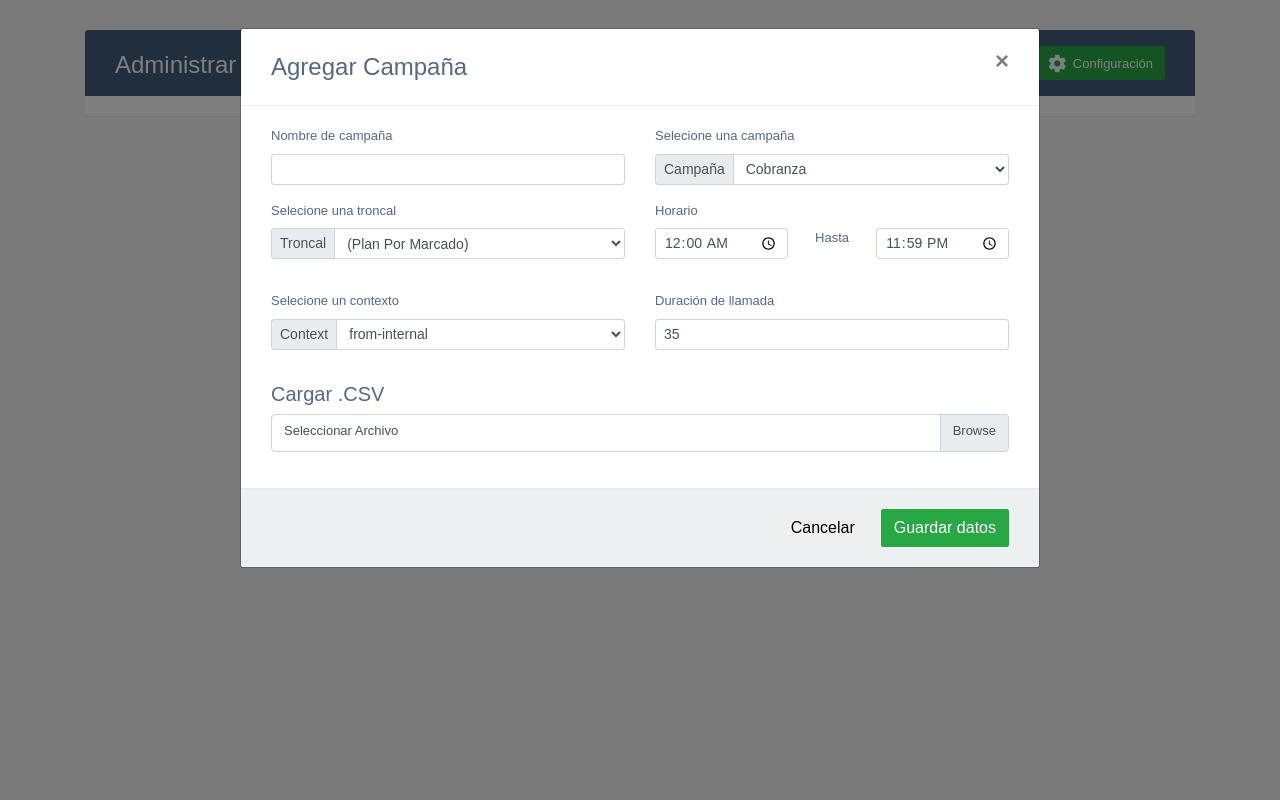
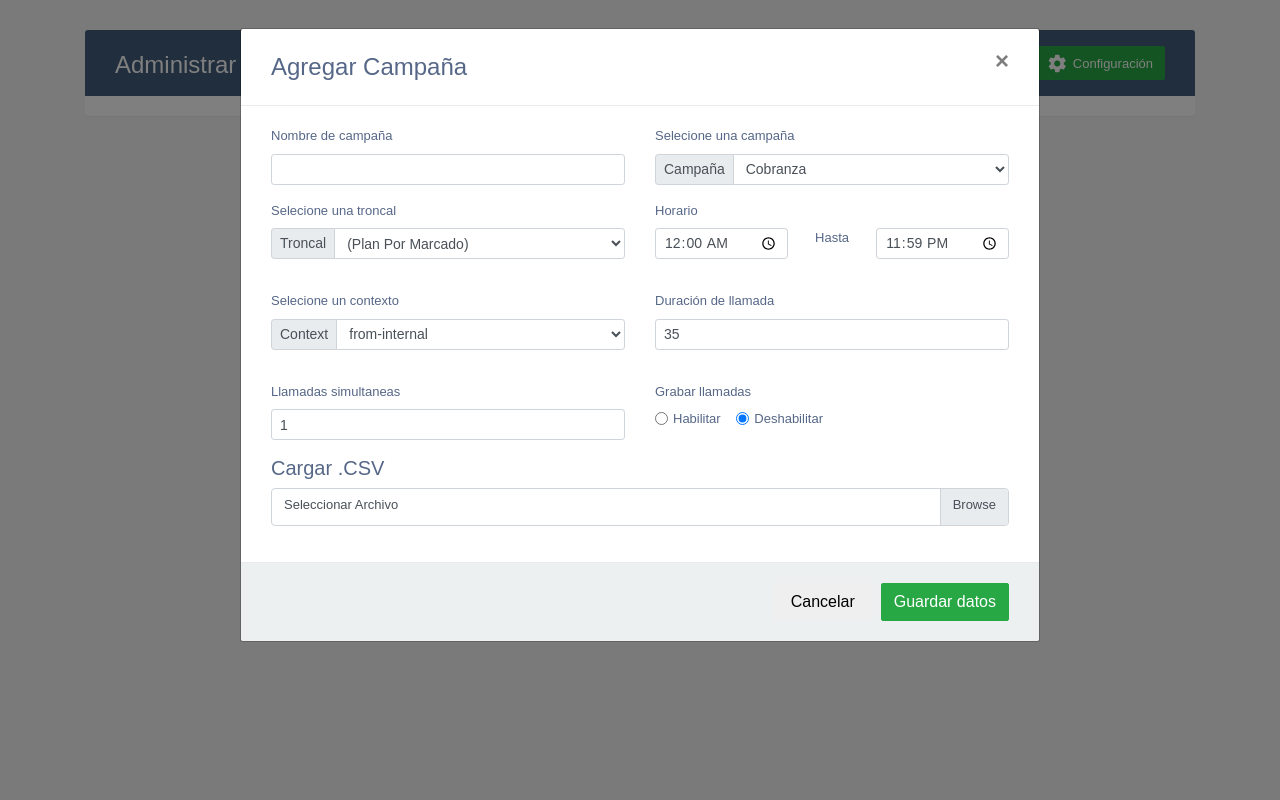
Before and after one commit to SamDeimos/autodialer, a PHP site: page / in a window 1280 px wide, after a click that opens the changed part. Run offline with PHP 8.4, Linux system fonts and the light colour scheme; data that the repository does not hold is empty; some web fonts are replaced.

Commit message:
Varsion 1.2.7 - fix error - llamadas simultaneas en modal_add_camp - Grabar llamadas en modal_add_camp

```diff
--- a/install/agi-bin/calificar.php
+++ b/install/agi-bin/calificar.php
@@ -41,11 +41,11 @@ $agiwrapper->verbose("Calleid: $callerid");
 $agiwrapper->verbose("Exten: $exten");
 
 //Grabar llamada
-$sql_recording = 'SELECT Recording FROM settings';
+$sql_recording = 'SELECT recording, telefono FROM calloutnumeros a INNER JOIN calloutcampana b ON idcampana = a.campana WHERE a.id = '.$callerid;
 $query_recording = mysql_query($sql_recording, $link);
 $result_recording = mysql_fetch_array($query_recording);
-if($result_recording['Recording'] == 1){
-    $recordingfilename = "q-$dst-$callerid-$fecha-$uniqueid.gsm";
+if($result_recording[0] == 1){
+    $recordingfilename = "q-$exten-$result_recording[1]-$fecha-$uniqueid.gsm";
     $folder = "/var/spool/asterisk/monitor/$year/$month/$day";
     $recordingfile = $folder.'/'.$recordingfilename;
 
--- a/js/script_index.js
+++ b/js/script_index.js
@@ -89,8 +89,8 @@ $( "#add_camp" ).submit(function( event ){
 	parametros.append('trunk',$('#trunk').prop('value'));
 	parametros.append('context',$('#context').prop('value'));
 	parametros.append('time',$('#time').prop('value'));
-	parametros.append('prefix',$('#prefix').prop('value'));
-	parametros.append('prefix_callerid',$('#prefix_callerid').prop('value'));
+	parametros.append('maxcall',$('#maxcall').prop('value'));
+	parametros.append('grabar',$('#grabar').prop('value'));
 	$.ajax({
 		type: "POST",
 		url: "src/ajax/save_camp.php",
--- a/src/ajax/save_camp.php
+++ b/src/ajax/save_camp.php
@@ -12,6 +12,8 @@ if (empty($_POST['name'])){
     $camp_troncal = $_POST['camp_troncal'];
     $context = $_POST['context'];
     $time = $_POST['time'];
+	$maxcall = $_POST['maxcall'];
+	$grabar = $_POST['grabar'][0];
 
 	$createdate = date("YmdHis");
 	//File .CSV
@@ -26,13 +28,12 @@ if (empty($_POST['name'])){
 	$RetryTime = $resultsettings['RetryTime'];
 	$WaitTime = $resultsettings['WaitTime'];
 	$Priority = $resultsettings['Priority'];
-	$MaxCall = $resultsettings['MaxCall'];
 	$Prefix = $resultsettings['Prefix'];
 	$Prefix_Callerid = $resultsettings['Prefix_Callerid'];
 
 	/******************** CREACION DE CAMPAÑA ********************/
 	conecta('autodialer');
-	$sqlcamp = "INSERT INTO calloutcampana(nombre,tipo,context,fechacreacion,extension,prefijo,maxcall,trunk,callid,espera,hinicio,hfin,estado) value('".$name_camp."','Autodialer','".$context."','".$createdate."','".$type_camp."','".$Prefix."','".$MaxCall."','".$trunk."','".$Prefix_Callerid."','".$time."','".$camp_h_ini."','".$camp_h_fin."','cargada')";
+	$sqlcamp = "INSERT INTO calloutcampana(nombre,tipo,context,fechacreacion,extension,prefijo,maxcall,trunk,callid,espera,recording,hinicio,hfin,estado) value('".$name_camp."','Autodialer','".$context."','".$createdate."','".$type_camp."','".$Prefix."','".$maxcall."','".$trunk."','".$Prefix_Callerid."','".$time."','".$grabar."','".$camp_h_ini."','".$camp_h_fin."','cargada')";
 	$query = mysql_query($sqlcamp) or die(mysql_error());
 
 	conecta('autodialer');
--- a/src/ajax/save_settings.php
+++ b/src/ajax/save_settings.php
@@ -7,13 +7,11 @@
 		$maxretries = $_POST['maxretries'];
 		$retrytime = $_POST['retrytime'];
 		$waittime = $_POST['waittime'];
-		$maxcall = $_POST['maxcall'];
 		$Prefix = $_POST['prefix'];
 		$Prefix_Callerid = $_POST['prefix_callerid'];
-		$grabar = $_POST['grabar'][0];
 
 		// DELETE FROM  database
-		$sqlsettings = "UPDATE settings SET MaxRetries='$maxretries', RetryTime='$retrytime', WaitTime='$waittime', MaxCall='$maxcall', Prefix='$Prefix', Prefix_Callerid='$Prefix_Callerid', Recording='$grabar' WHERE id = 1";
+		$sqlsettings = "UPDATE settings SET MaxRetries='$maxretries', RetryTime='$retrytime', WaitTime='$waittime', Prefix='$Prefix', Prefix_Callerid='$Prefix_Callerid' WHERE id = 1";
 		conecta('autodialer');
 		$query = mysql_query($sqlsettings) or die(mysql_error());
 
--- a/src/modal/modal_add_camp.php
+++ b/src/modal/modal_add_camp.php
@@ -89,6 +89,27 @@ $troncales = listar_trunk();
 							</div>
 						</div>
 						<div class="row">
+							<div class="form-group col-6">
+								<label for="maxcall">Llamadas simultaneas</label>
+								<input type="text" name="maxcall" id="maxcall" class="form-control form-control-sm" value="1" required>
+							</div>
+							<div class="form-group col-6">
+								<label>Grabar llamadas</label><br>
+								<div class="form-check form-check-inline">
+									<input class="form-check-input" type="radio" value="1" name="grabar" id="grabar">
+									<label class="form-check-label" for="defaultCheck1">
+										Habilitar
+									</label>
+								</div>
+								<div class="form-check form-check-inline">
+									<input class="form-check-input" type="radio" value="0" name="grabar" id="grabar" checked>
+									<label class="form-check-label" for="defaultCheck1">
+										Deshabilitar
+									</label>
+								</div>
+							</div>
+						</div>
+						<div class="row">
 							<div class="form-group col-12">
 								<h5>Cargar .CSV</h5>
 								<div class="custom-file">
```
Also changed, not shown: install/query/autodialer.sql (+4 -5 lines), settings.php (+2 -21 lines).
